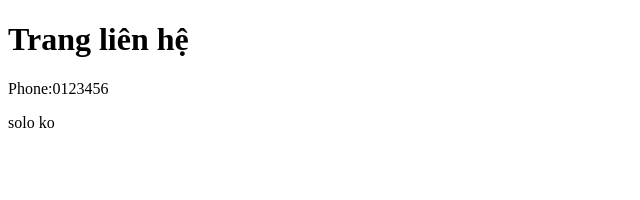
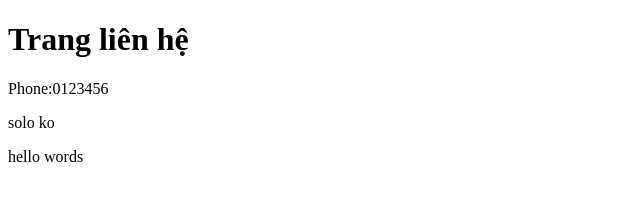
Before and after one commit to toantran00/backend, a plain HTML site: page contact.htm in a window 1280 px wide. Shown: the full height of the page, 0-640 px from the left. Drawn offline with Linux system fonts and the light colour scheme.

Commit message:
Update contact.htm

```diff
--- a/contact.htm
+++ b/contact.htm
@@ -9,5 +9,6 @@
     <h1>Trang liên hệ</h1>
     <p>Phone:0123456</p>
     <p>solo ko</p>
+    <p>hello words</p>
 </body>
 </html>
```
